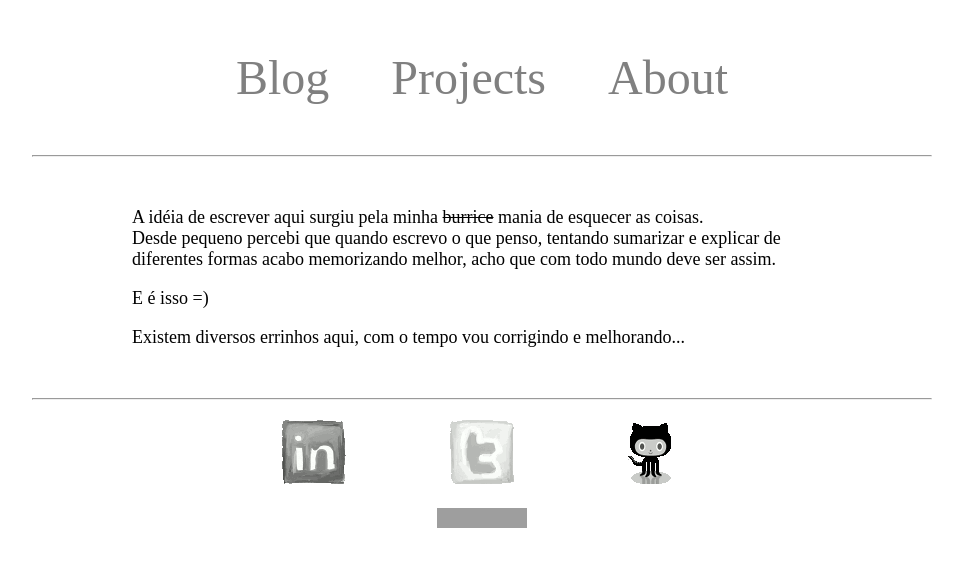
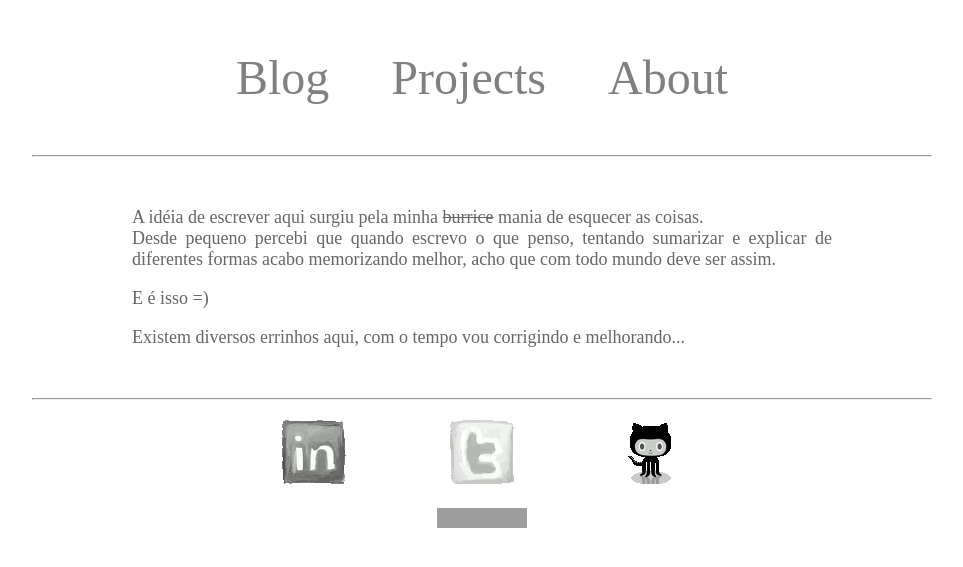
Before and after one commit to robas/robas.github.io, a Jekyll site: the page about.html, which Jekyll copies as it is, in a window 1280 px wide. Shown: the top 567 px of the page, without its empty margins (158-1121 px from the left). Built offline with Jekyll 4.4.1, drawn with Linux system fonts in a browser that asks for light colours; nearby versions of some CDN libraries; some web fonts are replaced; Markdown is read by kramdown in place of the engine named in the settings; grey boxes are pictures that could not be loaded.

Commit message:
Update robas.css
text justify and color #666

```diff
--- a/css/robas.css
+++ b/css/robas.css
@@ -208,7 +208,8 @@ h3{
 	font-family: "Anaheim";
 	font-size: 18px;
 	font-weight: normal;
-	text-align: left;
+	text-align: justify;
+	color: #666;
 }
 pre{
 
```
